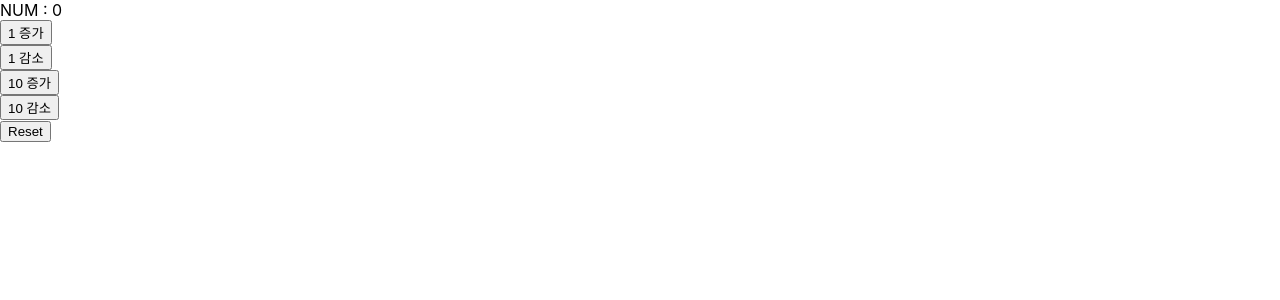
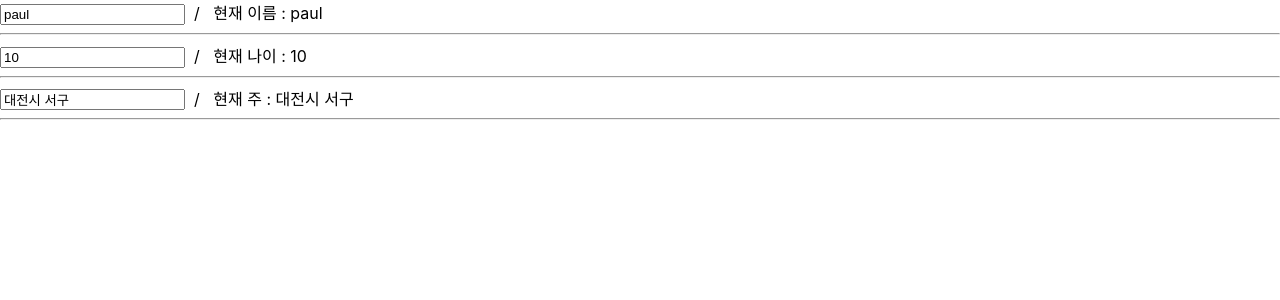
Before and after one commit to kkwonju/2023_04_react_test, a React (Create React App) app: page / in a window 1280 px wide. Shown: the top 300 px of the page. Built offline with nearby package versions, Linux system fonts and the light colour scheme; the HTML template or start-up script is replaced by a standard one.

Commit message:
사용자 입력 이벤트 콘솔에 출력

```diff
--- a/src/App.js
+++ b/src/App.js
@@ -1,34 +1,44 @@
 import React, { useState } from "react";
 
+let AppCallCount = 0;
+
 function App() {
-  // [초기값, 초기값을 어떻게 할 것인가]
-  const [num, setNum] = useState(0);
+  AppCallCount++;
+  console.log(`app이 ${AppCallCount}번 실행됨!`);
 
-  const onBtnIncreaseClicked = () => setNum(num + 1);
-
-  const onBtnDecreaseClicked = () => setNum(num - 1);
-
-  const reset = () => {
-    setNum(0);
-  };
-
-
-
+  const [name, setName] = useState("paul");
+  const [age, setAge] = useState(10);
+  const [address, setAddress] = useState("대전시 서구");
 
   return (
     <>
-      <div>
-        NUM : {num}
-      </div>
-      <button onClick={onBtnIncreaseClicked}>1 증가</button>
-      <br/>
-      <button onClick={onBtnDecreaseClicked}>1 감소</button>
-      <br/>
-      <button onClick={() => setNum(num + 10)}>10 증가</button>
-      <br/>
-      <button onClick={() => setNum(num - 10)}>10 감소</button>
-      <br/>
-      <button onClick={reset}>Reset</button>
+      <input type="text"
+        placeholder="이름을 입력해주세요"
+        value={name}
+        onChange={(e) => {
+          console.log(`e.target.value: ${e.target.value}`);
+          setName(e.target.value);
+        }} />
+      &nbsp; / &nbsp; 현재 이름 : {name}
+      <hr />
+      <input type="number"
+        placeholder="나이를 입력해주세요"
+        value={age}
+        onChange={(e) => {
+          console.log(`e.target.value: ${e.target.value}`);
+          setAge(e.target.value);
+        }} />
+      &nbsp; / &nbsp; 현재 나이 : {age}
+      <hr />
+      <input type="text"
+        placeholder="주소를 입력해주세요"
+        value={address}
+        onChange={(e) => {
+          console.log(`e.target.value: ${e.target.value}`);
+          setAddress(e.target.value);
+        }} />
+      &nbsp; / &nbsp; 현재 주 : {address}
+      <hr />
     </>
   );
 }
```
